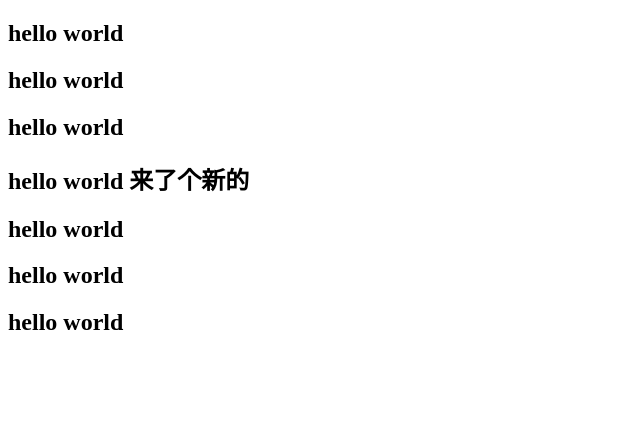
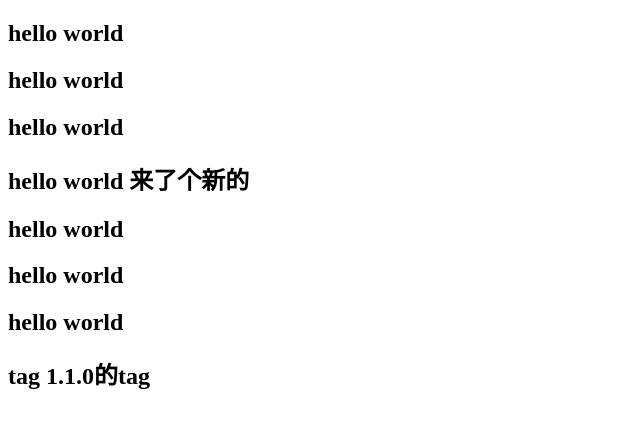
Before and after one commit to smallwhiteofgithub/a-github-test-Demo, a plain HTML site: page index.html in a window 1280 px wide. Shown: the whole page, without its empty margins (0-640 px from the left). Drawn offline with Linux system fonts and the light colour scheme.

Commit message:
给1.1.0的index打了一个标签

```diff
--- a/index.html
+++ b/index.html
@@ -15,6 +15,8 @@
     <h2>hello world</h2>
     <h2>hello world</h2>
 
+
+    <h2>tag 1.1.0的tag</h2>
     <script></script>
 </body>
 </html>
```
